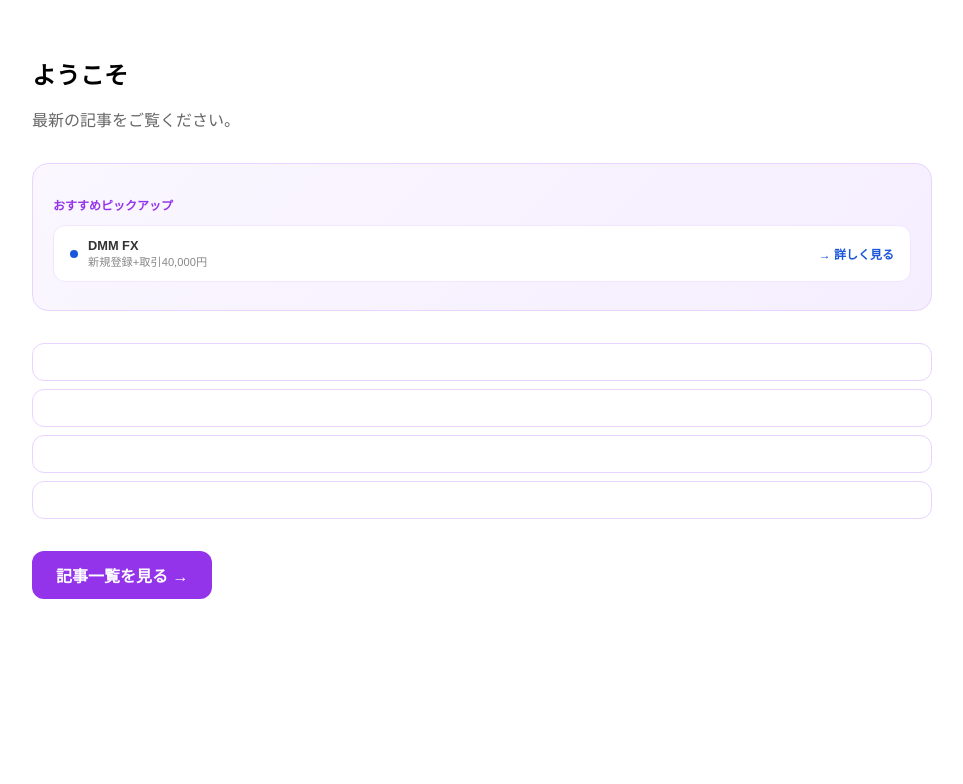
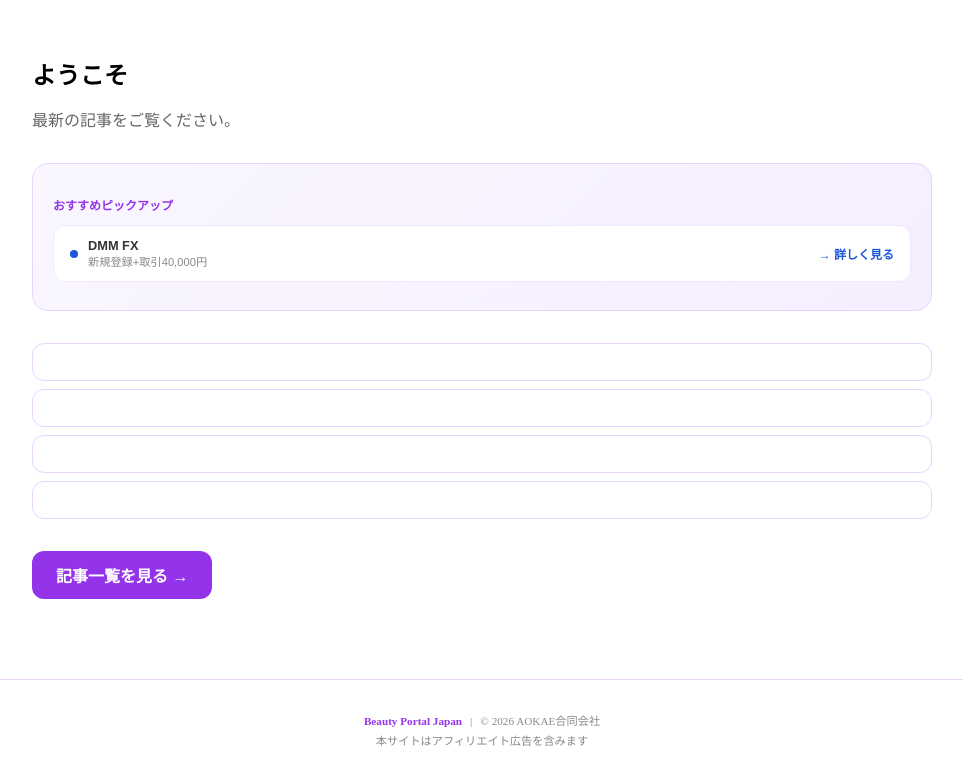
Before and after one commit to okuwabara07-gif/investment-lab-jp, a Next.js app: page / in a window 1280 px wide. Shown: the top 784 px of the page, without its empty margins (158-1121 px from the left). Built offline with nearby package versions, Linux system fonts and the light colour scheme.

Commit message:
feat: フッターにbeauty-portal-jpリンク追加

```diff
--- a/app/layout.tsx
+++ b/app/layout.tsx
@@ -15,7 +15,16 @@
         <script dangerouslySetInnerHTML={{__html:`window.dataLayer=window.dataLayer||[];function gtag(){dataLayer.push(arguments);}gtag('js',new Date());gtag('config','G-SVQXY5C3PW');`}} />
         <script type="application/ld+json" dangerouslySetInnerHTML={{__html:`{"@context": "https://schema.org", "@type": "WebSite", "name": "投資Lab", "description": "投資・資産運用情報", "url": "https://investment-lab-jp.vercel.app", "publisher": {"@type": "Organization", "name": "AOKAE合同会社"}}`}} />
       </head>
-      <body>{children}</body>
+      <body>{children}
+      <footer style={{textAlign:'center',padding:'2rem 1rem',marginTop:'3rem',borderTop:'1px solid #e8d4ff',fontSize:'0.7rem',color:'#888'}}>
+        <a href="https://beauty-portal-jp.vercel.app" style={{color:'#9333ea',textDecoration:'none',fontWeight:600}}>
+          Beauty Portal Japan
+        </a>
+        <span style={{margin:'0 8px'}}>|</span>
+        <span>© 2026 AOKAE合同会社</span>
+        <p style={{marginTop:'4px'}}>本サイトはアフィリエイト広告を含みます</p>
+      </footer>
+      </body>
     </html>
   )
 }
```
